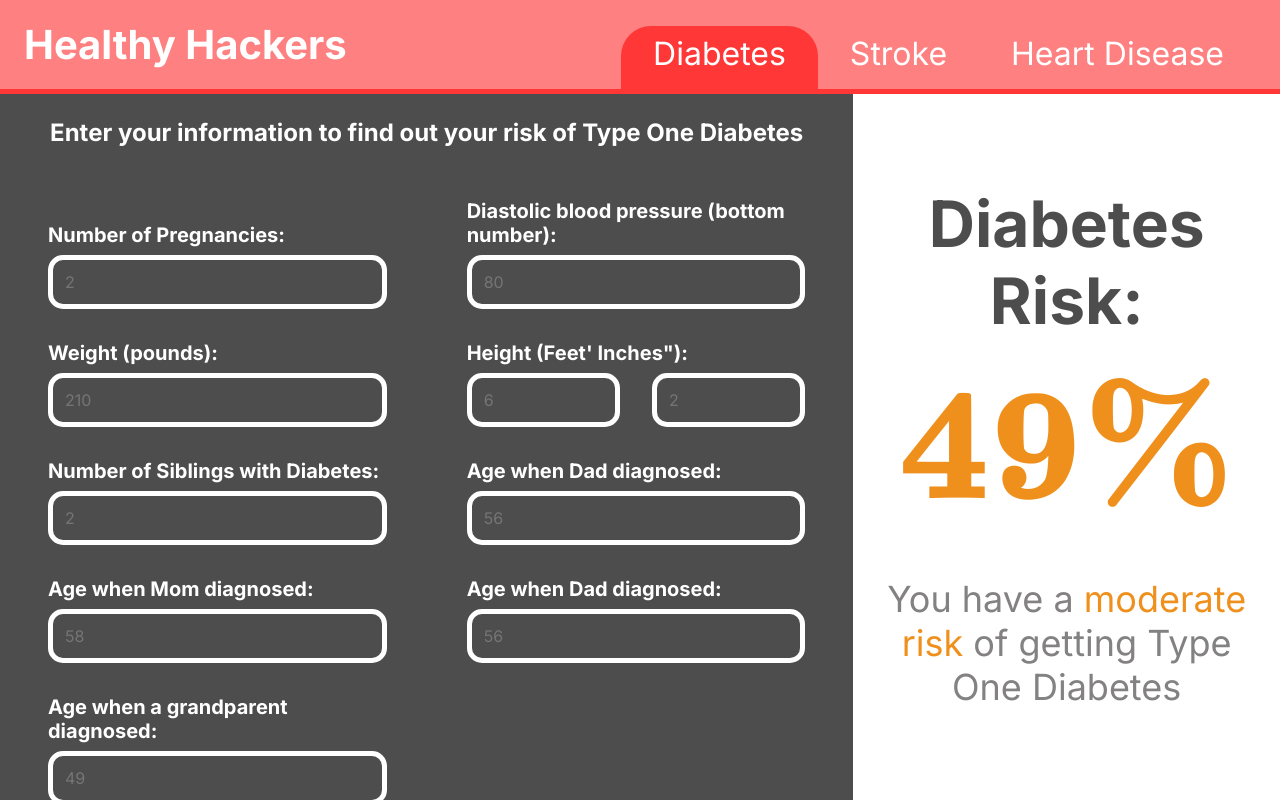
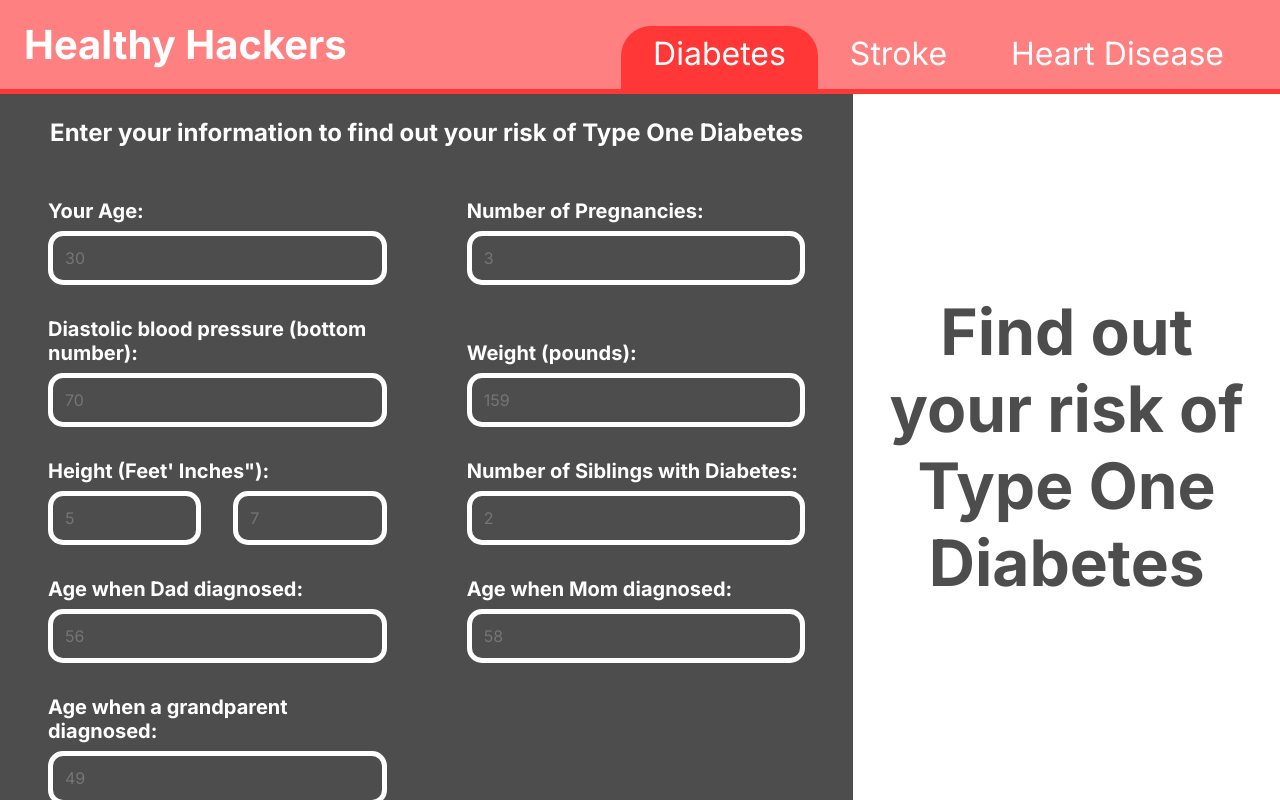
Before and after one commit to ChristianSWill/hacklytics-2025, a React (Vite) app: page / in a window 1280 px wide. Built offline with nearby package versions, Linux system fonts and the light colour scheme.

Commit message:
diabetes is done

```diff
--- a/package.json
+++ b/package.json
@@ -10,6 +10,7 @@
     "preview": "vite preview"
   },
   "dependencies": {
+    "axios": "^1.7.9",
     "react": "^19.0.0",
     "react-dom": "^19.0.0",
     "react-router": "^7.2.0"
--- a/src/App.css
+++ b/src/App.css
@@ -56,6 +56,7 @@
   flex-direction: column;
   height: 100%;
   overflow-y: auto;
+  padding-bottom: 1em;
   scrollbar-width: none;
   -ms-overflow-style: none;
 
@@ -165,3 +166,24 @@
     color: #EF901D;
   }
 }
+
+.loader {
+  width: 120px;
+  height: 120px;
+  border: 15px solid var(--background-color);
+  border-bottom-color: var(--primary-color);
+  border-radius: 50%;
+  display: inline-block;
+  box-sizing: border-box;
+  animation: rotation 1s linear infinite;
+}
+
+@keyframes rotation {
+  0% {
+    transform: rotate(0deg);
+  }
+
+  100% {
+    transform: rotate(360deg);
+  }
+}
--- a/src/components/Questions.jsx
+++ b/src/components/Questions.jsx
@@ -1,6 +1,6 @@
 import React from "react";
 
-const Questions = ({ label, placeholder, type }) => {
+const Questions = ({ label, placeholder, type, onChange, name }) => {
   return (
     <section className="question-card">
       <label className="question-label">{label}:</label>
@@ -8,6 +8,9 @@ const Questions = ({ label, placeholder, type }) => {
         type={type || "text"}
         className="question-input"
         placeholder={placeholder}
+        required
+        onChange={onChange}
+        name={name}
       ></input>
     </section>
   );
--- a/src/pages/Diabetes.jsx
+++ b/src/pages/Diabetes.jsx
@@ -1,37 +1,111 @@
-import React from "react";
+import React, { useState } from "react";
+import axios from "axios";
+
 import Questions from "../components/Questions";
 
 const Diabetes = () => {
+  const [risk, setRisk] = useState(null);
+  const [loading, setLoading] = useState(false);
+  const [formData, setFormData] = useState({});
+
+  function getDiabetesData() {
+    setLoading(true);
+    const bodyMassIndex =
+      (Number(formData.weight) /
+        (Number(formData["height-ft"]) * 12 + Number(formData["height-in"])) **
+          2) *
+      703;
+
+    const DPF =
+      Number(formData.num_siblings) +
+      (Number(formData.mom_age) + Number(formData.dad_age)) / 12 +
+      Number(formData.grandparents_age) / 12;
+
+    const params = {
+      Pregnancies: Number(formData.pregnancies),
+      BloodPressure: Number(formData.diastolic_bp),
+      BMI: bodyMassIndex,
+      DiabetesPedigreeFunction: DPF,
+      Age: Number(formData.age),
+    };
+
+    axios
+      .post(`http://127.0.0.1:5000/diabetes`, params, {
+        headers: {
+          "Content-Type": "application/json",
+        },
+      })
+      .then((res) => {
+        setRisk(res.data);
+        setLoading(false);
+      })
+      .catch((error) => {
+        setLoading(false);
+      });
+  }
+
+  function handleChange(e) {
+    setFormData({ ...formData, [e.target.name]: e.target.value });
+  }
+
+  function handleSubmit(e) {
+    e.preventDefault();
+    getDiabetesData();
+  }
+
   return (
     <main className="main">
-      <div className="questions">
+      <form className="questions" onSubmit={handleSubmit}>
         <h2>
           Enter your information to find out your risk of Type One Diabetes
         </h2>
         <div className="question-wrapper">
           <Questions
+            label="Your Age"
+            placeholder="30"
+            type="number"
+            onChange={handleChange}
+            name="age"
+          />
+          <Questions
             label="Number of Pregnancies"
-            placeholder="2"
+            placeholder="3"
             type="number"
+            onChange={handleChange}
+            name="pregnancies"
           />
           <Questions
             label="Diastolic blood pressure (bottom number)"
-            placeholder="80"
+            placeholder="70"
             type="number"
+            onChange={handleChange}
+            name="diastolic_bp"
           />
-          <Questions label="Weight (pounds)" placeholder="210" type="number" />
+          <Questions
+            label="Weight (pounds)"
+            placeholder="159"
+            type="number"
+            onChange={handleChange}
+            name="weight"
+          />
           <section className="question-card">
             <label className="question-label">Height (Feet' Inches"):</label>
             <div className="double-question">
               <input
                 type="number"
                 className="question-input"
-                placeholder="6"
+                placeholder="5"
+                required
+                onChange={handleChange}
+                name="height-ft"
               ></input>
               <input
                 type="number"
                 className="question-input"
-                placeholder="2"
+                placeholder="7"
+                required
+                onChange={handleChange}
+                name="height-in"
               ></input>
             </div>
           </section>
@@ -39,36 +113,54 @@ const Diabetes = () => {
             label="Number of Siblings with Diabetes"
             placeholder="2"
             type="number"
+            onChange={handleChange}
+            name="num_sibs"
           />
           <Questions
             label="Age when Dad diagnosed"
             placeholder="56"
             type="number"
+            onChange={handleChange}
+            name="dad_age"
           />
           <Questions
             label="Age when Mom diagnosed"
             placeholder="58"
             type="number"
-          />
-          <Questions
-            label="Age when Dad diagnosed"
-            placeholder="56"
-            type="number"
+            onChange={handleChange}
+            name="mom_age"
           />
           <Questions
             label="Age when a grandparent diagnosed"
             placeholder="49"
             type="number"
+            onChange={handleChange}
+            name="grandparents_age"
           />
         </div>
         <button className="question-submit">Calculate Risks</button>
-      </div>
+      </form>
       <div className="risk">
-        <h2 className="risk-header">Diabetes Risk:</h2>
-        <div className="risk-percent">49%</div>
-        <p className="risk-text">
-          You have a <span>moderate risk</span> of getting Type One Diabetes
-        </p>
+        {loading ? (
+          <span className="loader"></span>
+        ) : (
+          <>
+            {risk ? (
+              <>
+                <h2 className="risk-header">Diabetes Risk:</h2>
+                <div className="risk-percent">{risk["Percent Risk"]}</div>
+                <p className="risk-text">
+                  You have a <span>{risk["Prediction"]}</span> of getting Type
+                  One Diabetes
+                </p>
+              </>
+            ) : (
+              <h2 className="risk-header">
+                Find out your risk of Type One Diabetes
+              </h2>
+            )}
+          </>
+        )}
       </div>
     </main>
   );
```
Also changed, not shown: 2 other files (tests, documents, lock files or other folders).
